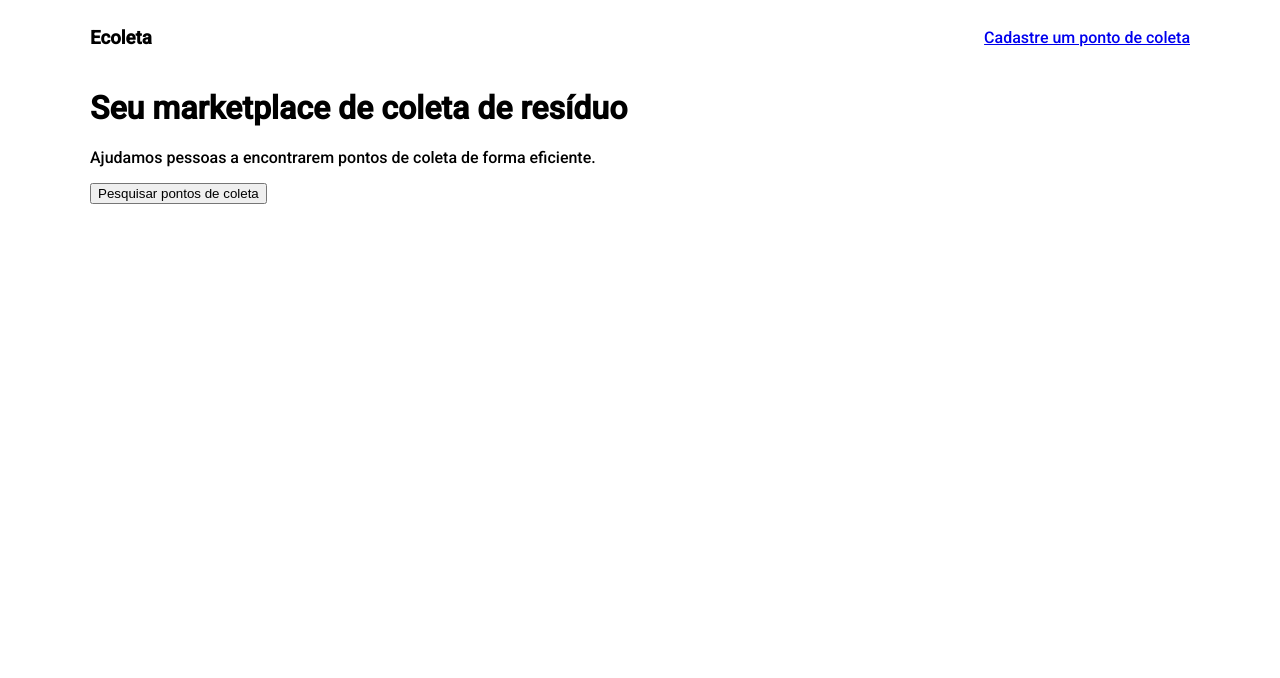
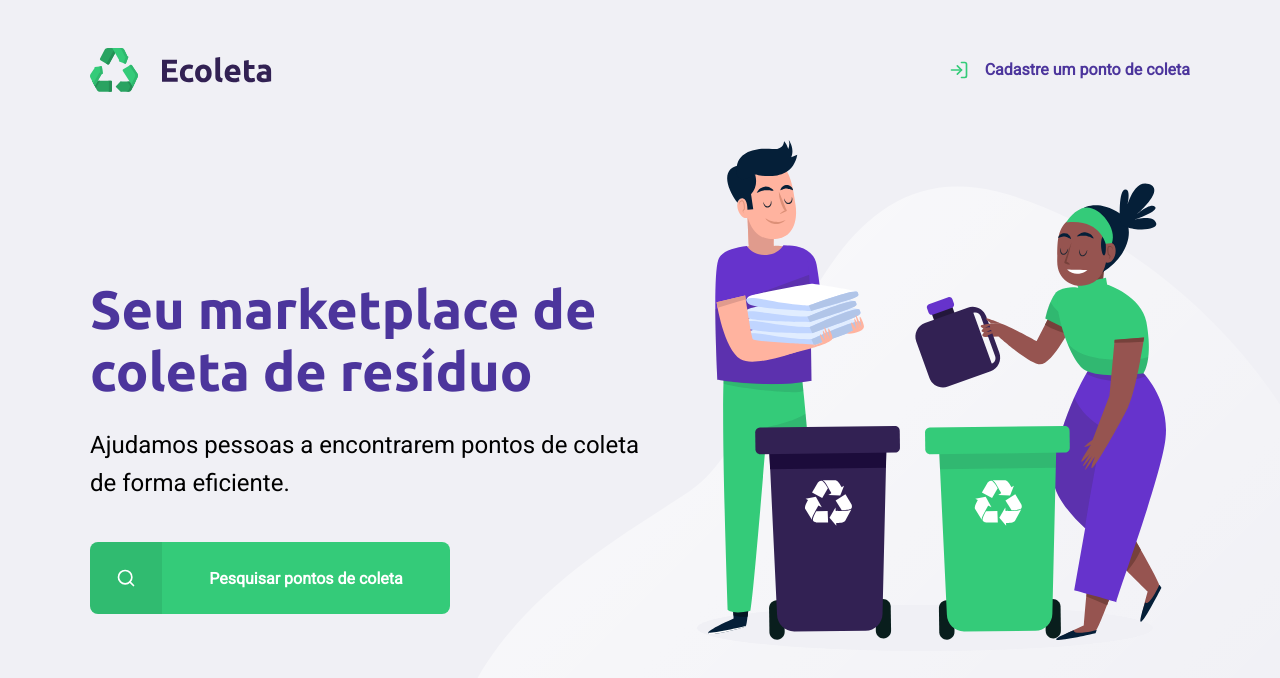
Before and after one commit to PauloGerson/SemanaNLW, a plain HTML site: page index.html in a window 1280 px wide. Drawn offline with Linux system fonts and the light colour scheme.

Commit message:
Final do home
Final da home page

```diff
--- a/index.html
+++ b/index.html
@@ -4,7 +4,7 @@
 <head>
     <meta charset="UTF-8">
     <meta name="viewport" content="width=device-width,initial-scale=1.0">
-    <link href="https://fonts.googleapis.com/css2?family=Roboto:wght@500&display=swap" rel="stylesheet">
+    <link href="https://fonts.googleapis.com/css2?family=Roboto&family=Ubuntu:wght@700&display=swap" rel="stylesheet">
     <link rel="stylesheet" href="style/main.css">
     <title>Ecoleta</title>
 
@@ -17,17 +17,22 @@
 
         <div class="content">
             <header>
-                <h3 >Ecoleta</h3>
-                <a href="http://">Cadastre um ponto de coleta</a>
+                <img src="/icones/logo.svg" alt="Logomarca">
+                <a href="http://">
+                    <span> </span>
+                    Cadastre um ponto de coleta</a>
             </header>
 
+            <main>
+
+                <h1>Seu marketplace de coleta de resíduo </h1>
+
+                <p> Ajudamos pessoas a encontrarem pontos de coleta de forma eficiente.</p>
+
+               <a href="#"><span></span><strong>Pesquisar pontos de coleta</a>
+            </main>
 
 
-            <h1>Seu marketplace de coleta de resíduo </h1>
-
-            <p> Ajudamos pessoas a encontrarem pontos de coleta de forma eficiente.</p>
-
-            <button>Pesquisar pontos de coleta</button>
         </div>
 
 
--- a/style/main.css
+++ b/style/main.css
@@ -1,5 +1,30 @@
+:root{
+    --title-color: #4c359c;
+    --naruto-color: #34cb79;
+}
+
 html{
     font-family: 'Roboto', sans-serif;
+}
+
+body{
+    background: #f0f0f5;
+    -webkit-font-smoothing:antialised;
+}
+
+a{
+    text-decoration: none;
+
+}
+
+h1, h2, h3, h4, h5, h6{
+    font-family: 'Ubuntu', sans-serif;
+    color: var(--title-color);
+}
+
+*{
+    margin:0;
+    padding: 0;
 }
 /*Box MODEL
 
@@ -9,14 +34,142 @@ largura,altura,espaçamento,preechimento
 bordas,cor,fundo,maneira que é vista pelo html(display)
 posicionamento,alinhamentos
 */
-header{
+
+#page-home{
+    height: 100vh;
+
+   background: url('../icones/home-background.svg') no-repeat;
+   background-position: 35vw bottom;
+}
+
+#page-home .content{
+    width: 90%;
+    max-width: 1100px;
+    height: 100%;
+
+    margin: 0 auto;
+
+    display: flex;
+    flex-direction: column;
+}
+
+#page-home header{
+margin-top: 48px;
+
     display: flex;
     align-items: center;
     justify-content: space-between;
 }
-.content{
-    width: 90%;
-    max-width: 1100px;
 
-    margin: 0 auto;
+#page-home header a {
+    display: flex;
+
+   color: var(--title-color);
+    font-weight: 700;
+
 }
+
+#page-home header a span{
+    margin-right: 16px;
+    display: flex;
+
+    background-image: url('../icones/log-in.svg');
+
+    width: 20px;
+    height: 20px;
+}
+
+#page-home main{
+    max-width: 560px;
+
+    flex: 1;
+
+    display: flex;
+    flex-direction: column;
+    justify-content: center;
+}
+
+#page-home main h1{
+    font-size: 54px;
+    color: var(--title-color);
+}
+
+#page-home main p {
+    font-size: 24px;
+    line-height: 38px;
+    margin-top:24px;
+}
+
+#page-home main a{
+    width: 100%;
+    max-width: 360px;
+    height: 72px;
+
+    border-radius: 8px;
+
+    display: flex;
+    align-items: center;
+
+    margin-top: 40px;
+
+    background-color:var(--naruto-color) ;
+
+    transition: 400ms;
+
+
+
+}
+
+#page-home main a:hover{
+    background-color: #2fb86e;
+
+}
+
+#page-home main a span{
+    width: 72px;
+    height: 72px;
+
+    border-top-left-radius:8px;
+    border-bottom-left-radius: 8px;
+
+    background-color: rgba(0, 0, 0, 0.08);
+
+    display: flex;
+    align-items: center;
+    justify-content: center;
+}
+
+#page-home main a span::after{
+    content: "";
+    background-image: url('../icones/search.svg');
+
+    width: 20px;
+    height: 20px;
+}
+
+#page-home main a strong{
+    flex: 1;
+    color: white;
+    text-align: center;
+}
+
+@media(max-width:900px){
+    #page-home{
+        background-position-x: 70vw;
+    }
+    #page-home .content{
+        align-items: center;
+        text-align: center;
+    }
+    #page-home header a {
+        position: absolute;
+        bottom: 48px;
+
+        left: 50%;
+        transform: translateX(-50%);
+    }
+
+    #page-home main {
+     align-items: center;
+    }
+}
```
